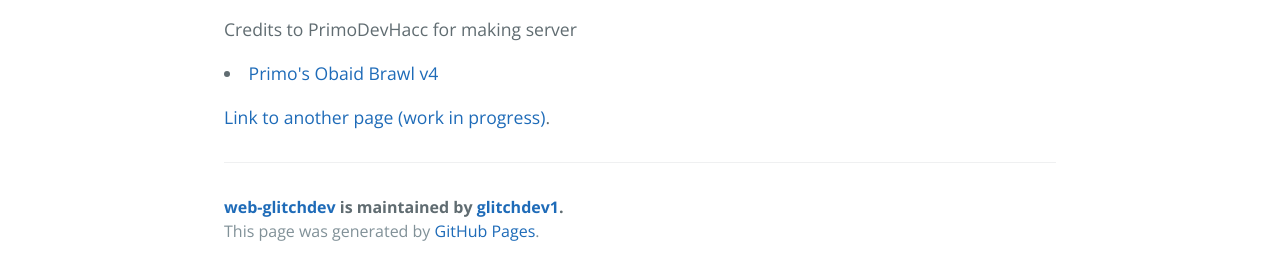
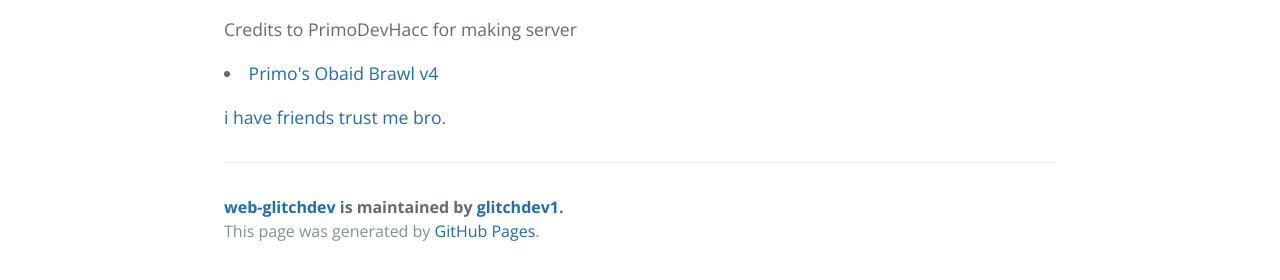
Before and after one commit to glitchdev1/web-glitchdev, a Jekyll site: the page built from index.md, in a window 1280 px wide. Shown: the part 557-837 px from the top of the page. Built offline with Jekyll 4.4.1, drawn with Linux system fonts in a browser that asks for light colours.

Commit message:
Update index.md

```diff
--- a/index.md
+++ b/index.md
@@ -79,4 +79,4 @@ Credits to PrimoDevHacc for making server
 
 
 
-[Link to another page (work in progress)](./another-page.html).
+[i have friends trust me bro](./another-page.html).
```
